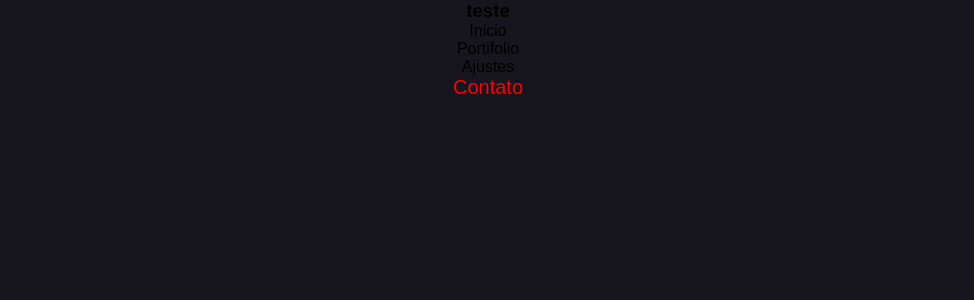
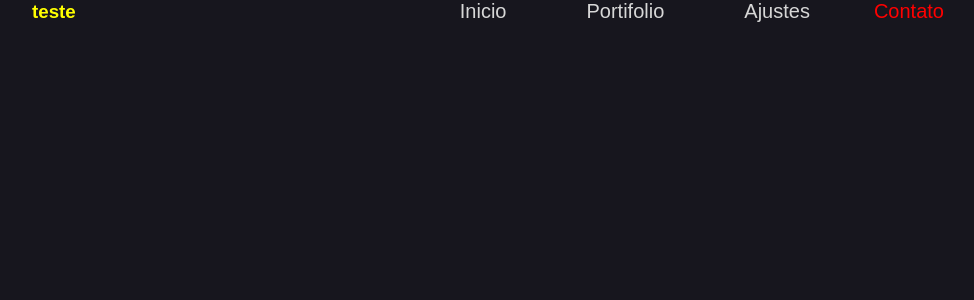
Before and after one commit to FelipeUnknown/Portifolio_FelipeUnknown, a React (Vite) app: page / in a window 1280 px wide. Shown: the top 300 px of the page, without its empty margins (152-1126 px from the left). Built offline with nearby package versions, Linux system fonts and the light colour scheme.

Commit message:
alinhamento da nav

```diff
--- a/src/components/header/header.jsx
+++ b/src/components/header/header.jsx
@@ -3,8 +3,8 @@ import style from "../header/header.module.css";
 const Header = () =>{
     return(
 
-        <header>
-            <div>
+        <header className={style.header}>
+            <div className={style.divPai}>
                 <div>
                 <a>
                     <h3>
@@ -16,13 +16,13 @@ const Header = () =>{
                 <nav className={style.navUlDiv}>
                     <ul className={style.navUl}>
                         <li className={style.navLi}>
-                            <a>Inicio</a>
+                            <a className={style.navBtns}>Inicio</a>
                         </li>
                         <li className={style.navLi}>
-                            <a>Portifolio</a>
+                            <a className={style.navBtns}>Portifolio</a>
                         </li>
                         <li className={style.navLi}>
-                            <a>Ajustes</a>
+                            <a className={style.navBtns}>Ajustes</a>
                         </li>
                         <li className={style.navLi}>
                             <a className={style.contatoBtn}>Contato</a>
--- a/src/components/header/header.module.css
+++ b/src/components/header/header.module.css
@@ -1,3 +1,26 @@
+.header{
+    margin: 0;
+
+}
+.divPai{
+    display: flex;
+    align-items: center;
+    justify-content: space-around;
+}
+h3{
+    color: yellow;
+}
+
+.navUl{
+    gap:3rem;
+    display: flex;
+}
+.navUl .navLi .navBtns {
+    font-size: 20px;
+    font-weight: 500;
+    color: #D7D7D7;
+    padding: 8px 16px;
+}
 .contatoBtn  {
     font-size: 20px;
     color:red
```
